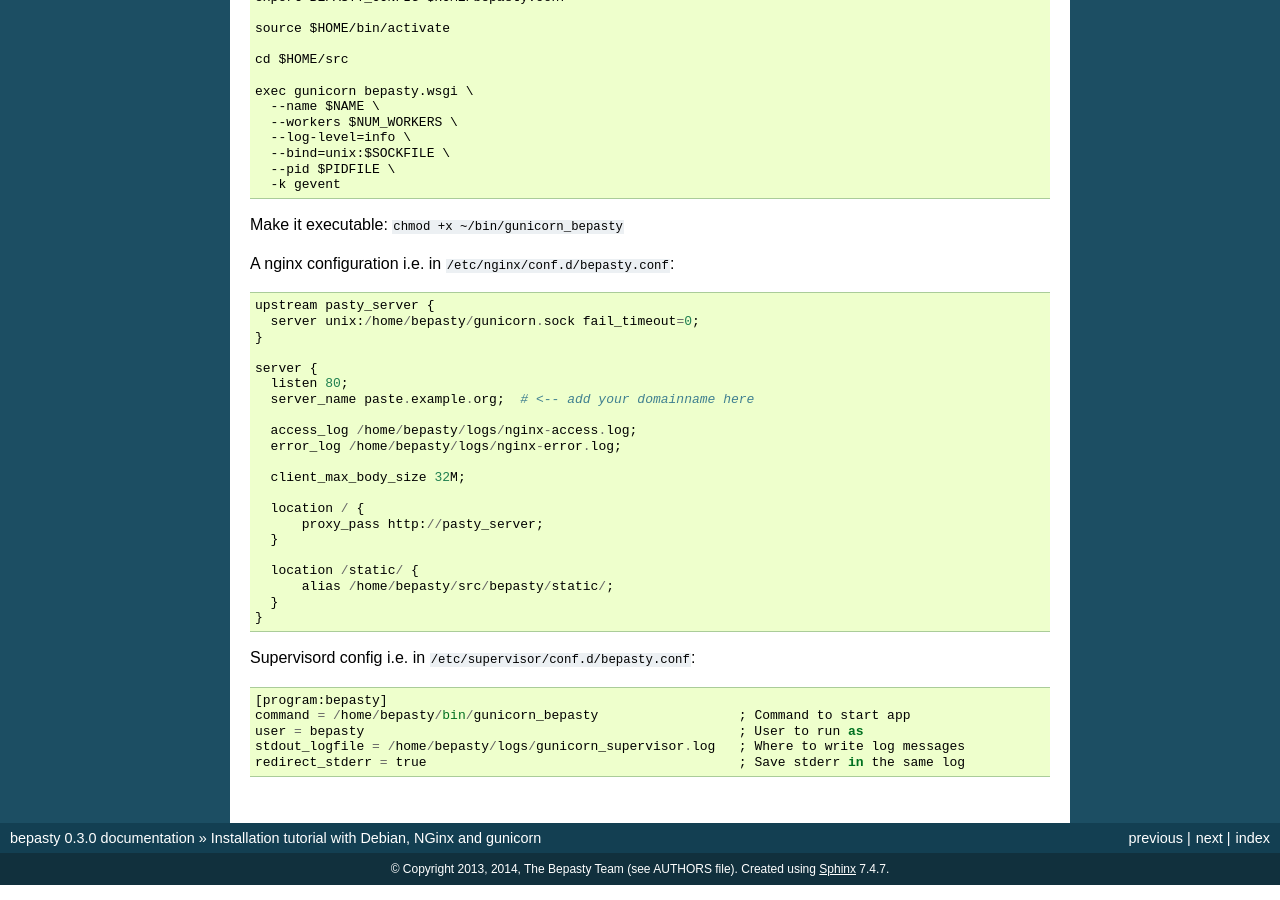
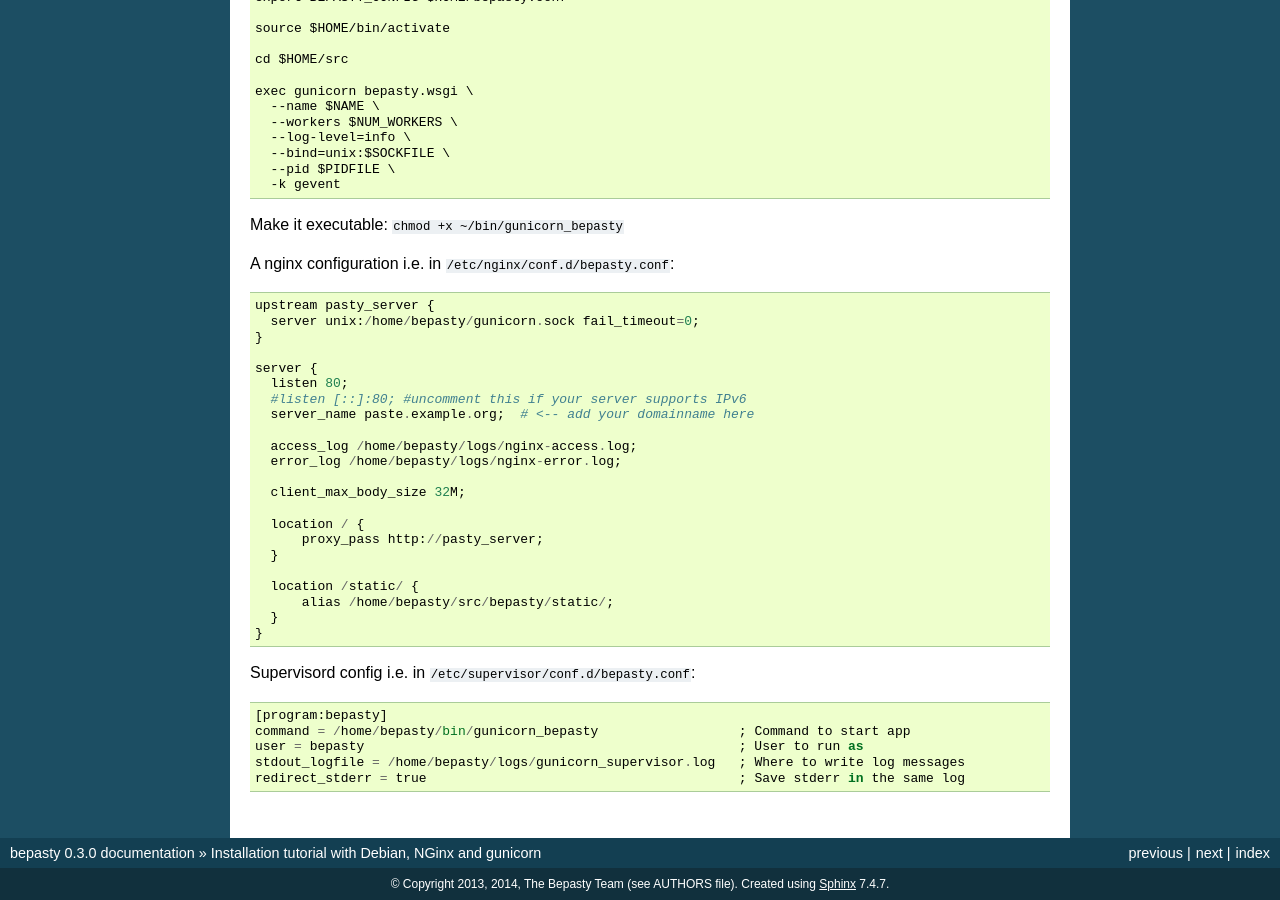
Before and after one commit to bepasty/bepasty-server, a Sphinx documentation site: the page built from docs/source/install-tutorial.rst, in a window 1280 px wide and 900 px high, scrolled down 855 px. Built offline with Sphinx 7.4.7, drawn with Linux system fonts in a browser that asks for light colours; pages that are not in the unit, such as notebooks, are missing from menus.

Commit message:
Add optional listen on v6 to nginx config

```diff
--- a/docs/source/install-tutorial.rst
+++ b/docs/source/install-tutorial.rst
@@ -84,6 +84,7 @@ A nginx configuration i.e. in ``/etc/nginx/conf.d/bepasty.conf``:
 
   server {
     listen 80;
+    #listen [::]:80; #uncomment this if your server supports IPv6
     server_name paste.example.org;  # <-- add your domainname here
 
     access_log /home/bepasty/logs/nginx-access.log;
```
